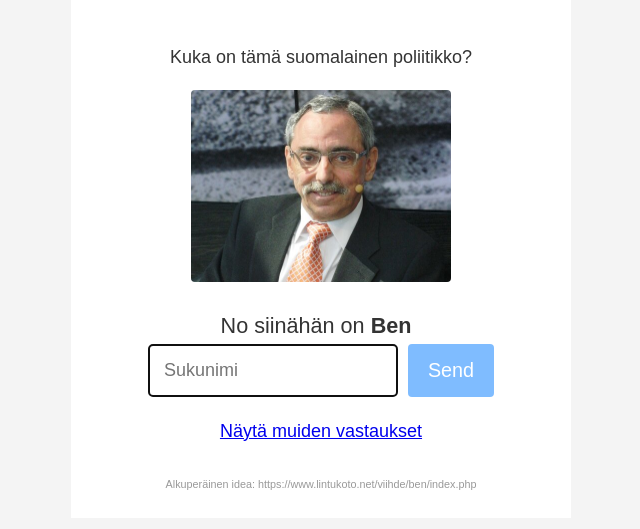
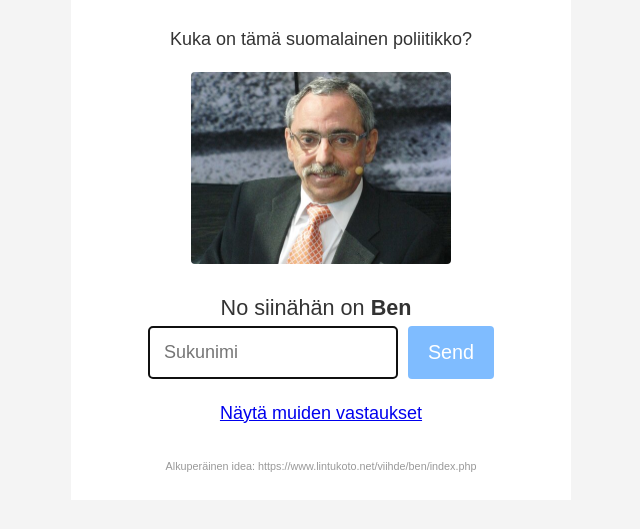
Before and after one commit to jvuori/ben, a Flask app: page / in a window 1280 px wide. Shown: the top 529 px of the page, without its empty margins (319-959 px from the left). Run offline with Flask 3, Linux system fonts and the light colour scheme.

Commit message:
Reduce gap in the main page

```diff
--- a/templates/index.html
+++ b/templates/index.html
@@ -93,6 +93,11 @@
 
         input[type="submit"]:hover {
             background-color: #0056b3;
+        }
+
+        /* Reduce gap above first text line */
+        p:first-child {
+            margin-top: 0;
         }
 
         /* For screens wider than 600px, adjust the layout */
```
